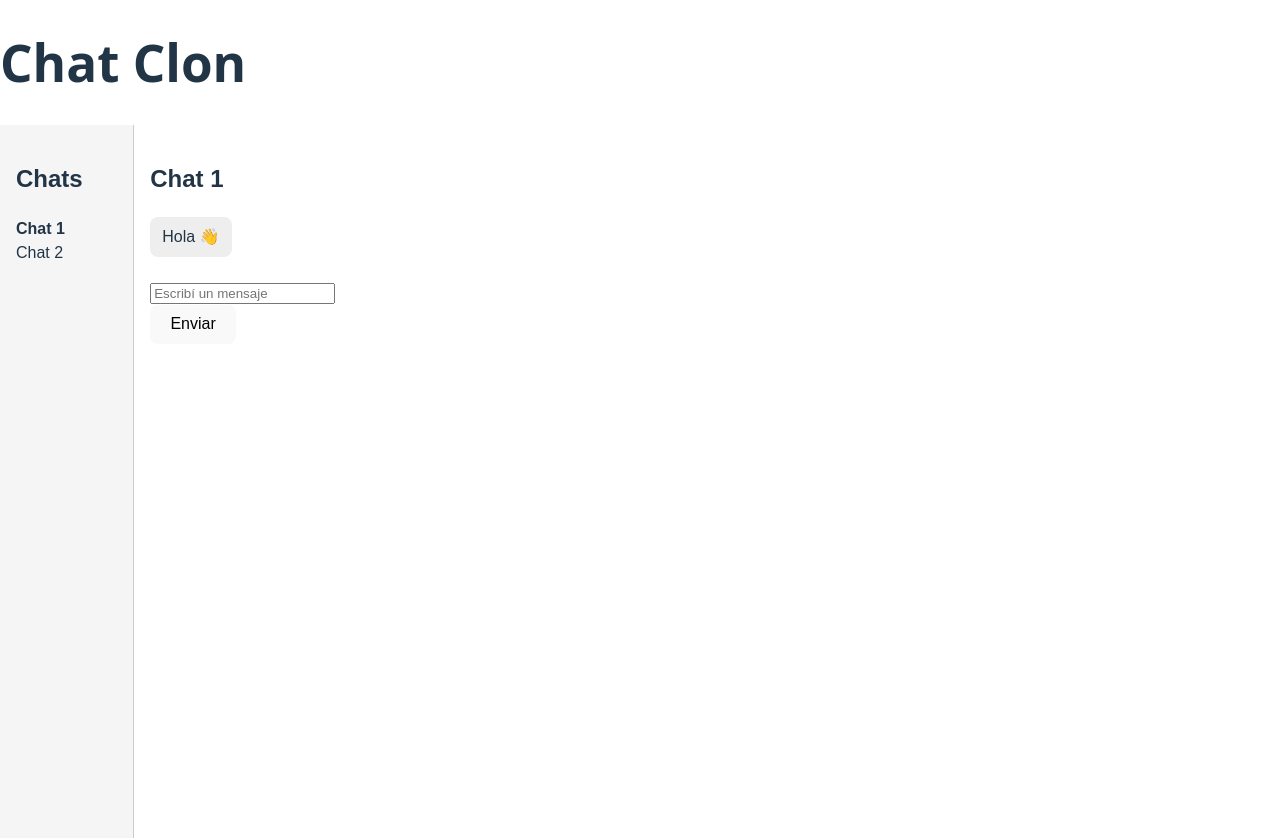
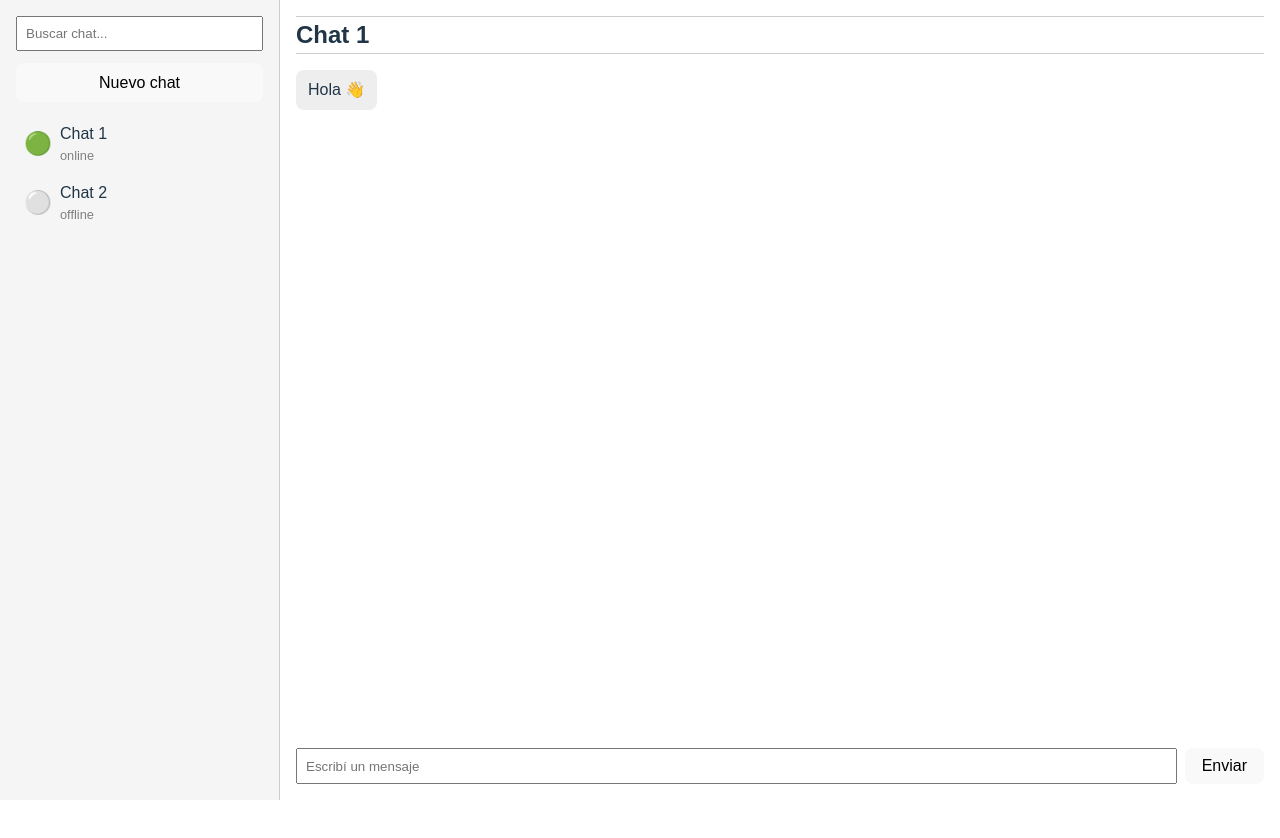
Before and after one commit to LeandroQuiroga7/Proyecto-Chat-UTN, a React (Vite) app: page / in a window 1280 px wide. Shown: the top 838 px of the page. After the commit the page ends 800 px from the top, so only its background shows below. Built offline with nearby package versions, Linux system fonts and the light colour scheme.

Commit message:
Mejoras visuales CSS - Añado avatar/online/offline

```diff
--- a/src/App.css
+++ b/src/App.css
@@ -1,20 +1,175 @@
+/* ======================
+   Reset básico
+====================== */
+
+* {
+  box-sizing: border-box;
+}
+
+body {
+  margin: 0;
+  font-family: Arial, sans-serif;
+}
+
+/* ======================
+   Layout general
+====================== */
+
 .app {
   display: flex;
   height: 100vh;
-  font-family: Arial, sans-serif;
+  width: 100vw;
 }
 
+/* ======================
+   Panel izquierdo (lista)
+====================== */
+
 .chat-list {
-  width: 30%;
+  width: 280px;
+  background-color: #f5f5f5;
   border-right: 1px solid #ccc;
   padding: 1rem;
-  background-color: #f5f5f5;
+  display: flex;
+  flex-direction: column;
 }
 
+/* Buscador */
+
+.chat-search {
+  width: 100%;
+  padding: 0.5rem;
+  margin-bottom: 0.75rem;
+}
+
+/* Botón */
+
+.chat-list button {
+  margin-bottom: 0.75rem;
+}
+
+/* Contenedor scrolleable de chats */
+
+.chat-list-items {
+  flex: 1;
+  overflow-y: auto;
+}
+
+/* Chat item */
+
+.chat-item {
+  display: flex;
+  align-items: center;
+  gap: 0.5rem;
+  padding: 0.5rem;
+  cursor: pointer;
+  border-radius: 6px;
+}
+
+.chat-item:hover {
+  background-color: #eaeaea;
+}
+
+.avatar {
+  font-size: 1.4rem;
+}
+
+.chat-info {
+  display: flex;
+  flex-direction: column;
+}
+
+.chat-status {
+  font-size: 0.8rem;
+  color: gray;
+}
+
+/* ======================
+   Panel derecho
+====================== */
+
 .chat-window {
-  width: 70%;
+  flex: 1;
+  display: flex;
+  flex-direction: column;
   padding: 1rem;
 }
+
+/* Título */
+
+.chat-window h2 {
+  margin: 0 0 1rem 0;
+  border-top: 1px solid #ccc;
+  border-bottom: 1px solid #ccc;
+
+}
+
+/* ======================
+   Mensajes
+====================== */
+
+.messages {
+  flex: 1;
+  overflow-y: auto;
+  display: flex;
+  flex-direction: column;
+  gap: 0.5rem;
+  margin-bottom: 1rem;
+
+}
+
+.message {
+  max-width: 70%;
+  padding: 0.5rem 0.75rem;
+  border-radius: 8px;
+  word-break: break-word;
+  overflow-wrap: break-word;
+  white-space: pre-wrap;
+}
+
+.message.user {
+  background-color: #daf1ff;
+}
+
+.message.bot {
+  background-color: #eee;
+}
+
+.message-row {
+  width: 100%;
+  display: flex;
+  margin-bottom: 0.5rem;
+}
+
+.message-row.user {
+  justify-content: flex-end;
+}
+
+.message-row.bot {
+  justify-content: flex-start;
+}
+/* ======================
+   Input inferior
+====================== */
+
+.chat-input {
+  display: flex;
+  gap: 0.5rem;
+  width: 100%;
+}
+
+.chat-input input {
+  flex: 1;
+  padding: 0.5rem;
+}
+
+.chat-input button {
+  padding: 0.5rem 1rem;
+}
+
+/* ======================
+   Responsive
+====================== */
 
 @media (max-width: 768px) {
   .app {
@@ -23,34 +178,12 @@
 
   .chat-list {
     width: 100%;
+    height: 40vh;
     border-right: none;
     border-bottom: 1px solid #ccc;
   }
 
   .chat-window {
-    width: 100%;
+    flex: 1;
   }
 }
-
-.messages {
-  margin: 1rem 0;
-  display: flex;
-  flex-direction: column;
-}
-
-.message {
-  max-width: 70%;
-  padding: 0.5rem 0.75rem;
-  border-radius: 8px;
-  margin-bottom: 0.5rem;
-}
-
-.message.user {
-  background-color: #daf1ff;
-  align-self: flex-end;
-}
-
-.message.bot {
-  background-color: #eee;
-  align-self: flex-start;
-}
--- a/src/App.jsx
+++ b/src/App.jsx
@@ -8,12 +8,16 @@ function App() {
     {
       id: 1,
       name: "Chat 1",
+      avatar: "🟢",
+      status: "online",
       messages: [{ from: "bot", text: "Hola 👋" }],
     },
     {
       id: 2,
       name: "Chat 2",
-      messages: [{ from: "bot", text: "¿Cómo estás?" }],
+      avatar: "⚪",
+      status: "offline",
+      messages: [{ from: "bot", text: "Hola mundo" }],
     },
   ]);
 
@@ -55,10 +59,11 @@ function App() {
 
   return (
     <div>
-      <h1>Chat Clon</h1>
+
       <div className="app">
         <ChatList
           chats={chats}
+          setChats={setChats}
           selectedChatId={selectedChatId}
           onSelectChat={setSelectedChatId}
         />
--- a/src/components/ChatList.jsx
+++ b/src/components/ChatList.jsx
@@ -1,20 +1,57 @@
-function ChatList({ chats, selectedChatId, onSelectChat }) {
+import { useState } from "react";
+
+function ChatList({ chats, setChats, selectedChatId, onSelectChat }) {
+  const [search, setSearch] = useState("");
+
+  const filteredChats = chats.filter(chat =>
+    chat.name.toLowerCase().includes(search.toLowerCase())
+  );
+
   return (
     <div className="chat-list">
-      <h2>Chats</h2>
+      {/* Buscador */}
+      <input
+        type="text"
+        placeholder="Buscar chat..."
+        value={search}
+        onChange={(e) => setSearch(e.target.value)}
+        className="chat-search"
+      />
 
-      {chats.map(chat => (
+      {/* Botón nuevo chat */}
+      <button
+        onClick={() => {
+          const newChat = {
+            id: Date.now(),
+            name: `Chat ${chats.length + 1}`,
+            avatar: "🟢",
+            status: "online",
+            messages: []
+          };
+
+          setChats([...chats, newChat]);
+        }}
+      >
+        Nuevo chat
+      </button>
+
+      {/*  CONTENEDOR SCROLLEABLE */}
+      <div className="chat-list-items">
+        {filteredChats.map((chat) => (
           <div
             key={chat.id}
+            className="chat-item"
             onClick={() => onSelectChat(chat.id)}
-          style={{
-            cursor: "pointer",
-            fontWeight: chat.id === selectedChatId ? "bold" : "normal",
-          }}
           >
-          {chat.name}
+            <span className="avatar">{chat.avatar}</span>
+
+            <div className="chat-info">
+              <div className="chat-name">{chat.name}</div>
+              <div className="chat-status">{chat.status}</div>
+            </div>
           </div>
         ))}
+      </div>
     </div>
   );
 }
--- a/src/components/ChatWindow.jsx
+++ b/src/components/ChatWindow.jsx
@@ -21,13 +21,16 @@ function ChatWindow({ chat, onSend }) {
         {chat.messages.map((msg, index) => (
           <div
             key={index}
-      className={`message ${msg.from}`}
+            className={`message-row ${msg.from}`}
           >
+            <div className={`message ${msg.from}`}>
               {msg.text}
+            </div>
           </div>
         ))}
       </div>
 
+      <div className="chat-input">
         <input
           value={text}
           onChange={(e) => setText(e.target.value)}
@@ -35,6 +38,7 @@ function ChatWindow({ chat, onSend }) {
         />
         <button onClick={handleSend}>Enviar</button>
       </div>
+    </div>
   );
 }
 
```
Lines whose indentation alone changed are shown as unchanged.
